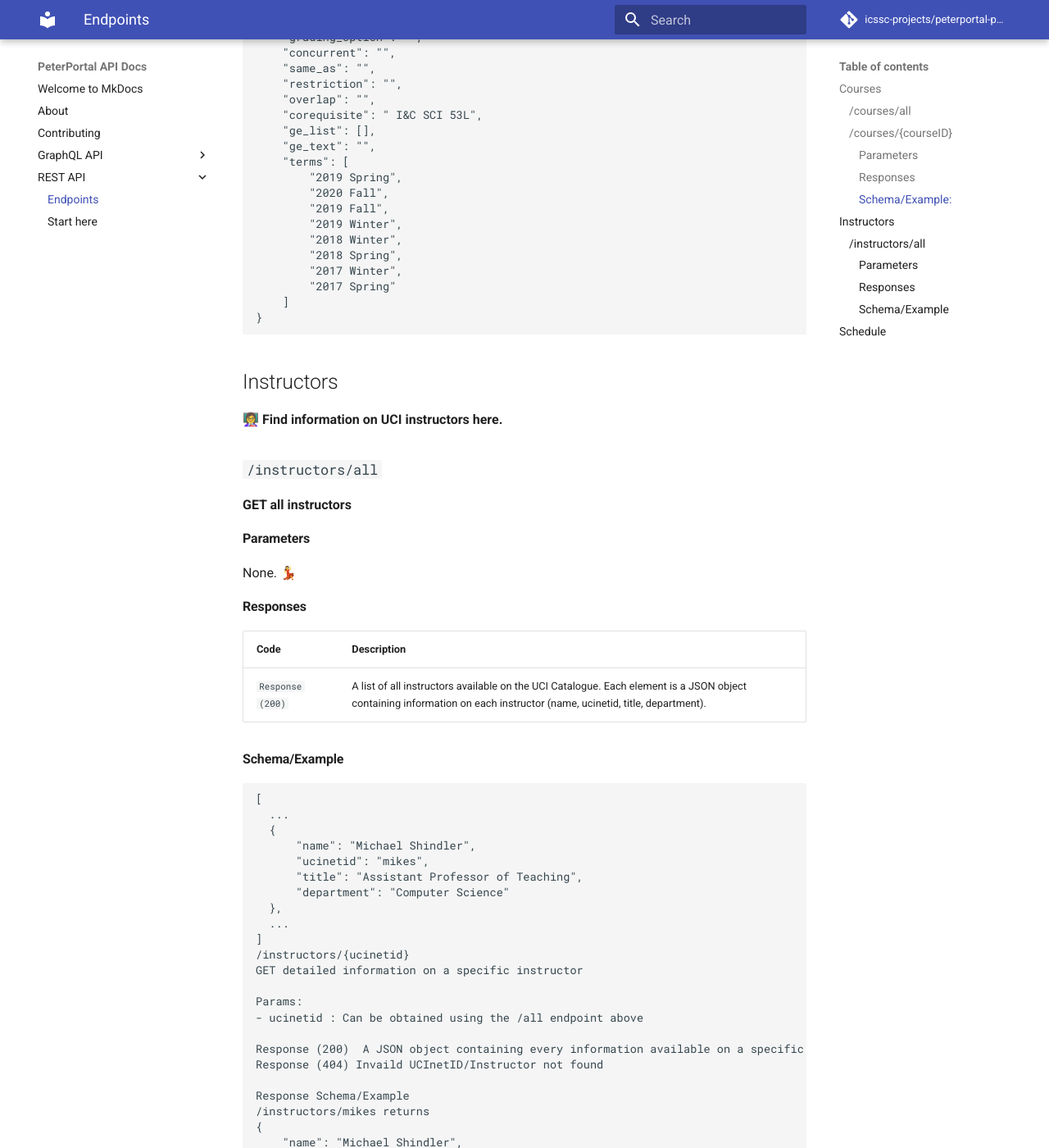
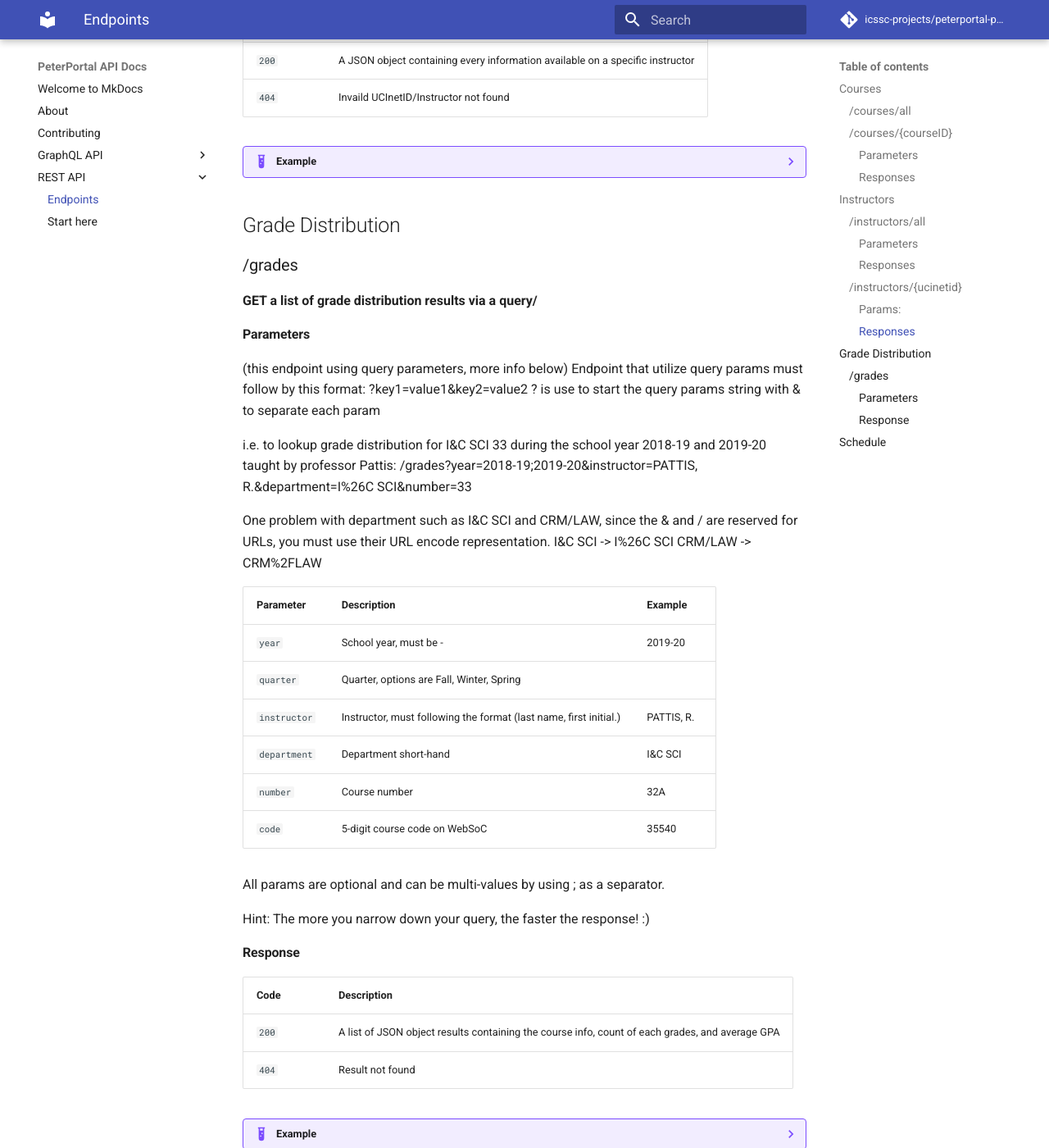
Before and after one commit to icssc/peterportal-public-api, an MkDocs documentation site: the page built from docs/REST-API/endpoints.md, in a window 1280 px wide and 1400 px high, scrolled down 1877 px. Shown: the whole window at 82% size. Built offline with MkDocs 1.6.1 and Material for MkDocs 9.7.7, drawn with Linux system fonts in a browser that asks for light colours; comment, search, counter and statistics services are not loaded; some of the changed text lies outside the part shown.

Commit message:
EXAMPLES AND TABLES COOLNESS

````diff
--- a/docs/REST-API/endpoints.md
+++ b/docs/REST-API/endpoints.md
@@ -11,18 +11,21 @@
 Response (200)  A list of all courses available on the UCI Catalogue. Each element is a JSON object containing information on each course (department, number, title, and description).
 
 Response Schema/Example
-```
-[
-  ...
-  {
-    "department": "I&C SCI",
-    "number": "51",
-    "title": "Introductory Computer Organization",
-    "description": "Multilevel view of system hardware and software..."
-  },
-  ...
-]
-```
+
+??? example
+
+    ``` JSON
+    [
+      ...
+      {
+        "department": "I&C SCI",
+        "number": "51",
+        "title": "Introductory Computer Organization",
+        "description": "Multilevel view of system hardware and software..."
+      },
+      ...
+    ]
+    ```
 
 ### `/courses/{courseID}`
 
@@ -42,67 +45,64 @@
 | `404` | Invaild ID/Course not found |
 
 
+??? example
 
+    `/courses/I&CSCI53` returns
 
-
-#### Schema/Example:
-
-`/courses/I&CSCI53` returns
-
-```
-{
-    "id": "I&C SCI 53",
-    "department": "I&C SCI",
-    "number": "53",
-    "school": "Donald Bren School of Information and Computer Sciences",
-    "title": "Principles in System Design",
-    "course_level": "Lower Division (1-99)",
-    "department_alias": [
-        "ICS"
-    ],
-    "units": [
-        4,
-        4
-    ],
-    "description": "Introduces basic principles of system software...",
-    "department_name": "Information and Computer Science",
-    "professor_history": [
-        "iharris",
-        "klefstad",
-        "jwongma"
-    ],
-    "prerequisite_tree": "{\"AND\":[\"I&C SCI 51\"]}",
-    "prerequisite_list": [
-        "I&C SCI 51"
-    ],
-    "prerequisite_text": "I&C SCI 51",
-    "dependencies": [
-        "COMPSCI 122C",
-        "COMPSCI 131",
-        "COMPSCI 222",
-        "I&C SCI 53L"
-    ],
-    "repeatability": "",
-    "grading_option": "",
-    "concurrent": "",
-    "same_as": "",
-    "restriction": "",
-    "overlap": "",
-    "corequisite": " I&C SCI 53L",
-    "ge_list": [],
-    "ge_text": "",
-    "terms": [
-        "2019 Spring",
-        "2020 Fall",
-        "2019 Fall",
-        "2019 Winter",
-        "2018 Winter",
-        "2018 Spring",
-        "2017 Winter",
-        "2017 Spring"
-    ]
-}
-```
+    ``` JSON
+    {
+        "id": "I&C SCI 53",
+        "department": "I&C SCI",
+        "number": "53",
+        "school": "Donald Bren School of Information and Computer Sciences",
+        "title": "Principles in System Design",
+        "course_level": "Lower Division (1-99)",
+        "department_alias": [
+            "ICS"
+        ],
+        "units": [
+            4,
+            4
+        ],
+        "description": "Introduces basic principles of system software...",
+        "department_name": "Information and Computer Science",
+        "professor_history": [
+            "iharris",
+            "klefstad",
+            "jwongma"
+        ],
+        "prerequisite_tree": "{\"AND\":[\"I&C SCI 51\"]}",
+        "prerequisite_list": [
+            "I&C SCI 51"
+        ],
+        "prerequisite_text": "I&C SCI 51",
+        "dependencies": [
+            "COMPSCI 122C",
+            "COMPSCI 131",
+            "COMPSCI 222",
+            "I&C SCI 53L"
+        ],
+        "repeatability": "",
+        "grading_option": "",
+        "concurrent": "",
+        "same_as": "",
+        "restriction": "",
+        "overlap": "",
+        "corequisite": " I&C SCI 53L",
+        "ge_list": [],
+        "ge_text": "",
+        "terms": [
+            "2019 Spring",
+            "2020 Fall",
+            "2019 Fall",
+            "2019 Winter",
+            "2018 Winter",
+            "2018 Spring",
+            "2017 Winter",
+            "2017 Spring"
+        ]
+    }
+    ```
 
 ## Instructors
 
@@ -119,76 +119,81 @@
 #### Responses
 | Code | Description |
 |------|-------------|
-| `Response (200)` | A list of all instructors available on the UCI Catalogue. Each element is a JSON object containing information on each instructor (name, ucinetid, title, department). |
+| `200` | A list of all instructors available on the UCI Catalogue. Each element is a JSON object containing information on each instructor (name, ucinetid, title, department). |
 
-#### Schema/Example
+??? example
 
-```
-[
-  ...
-  {
-      "name": "Michael Shindler",
-      "ucinetid": "mikes",
-      "title": "Assistant Professor of Teaching",
-      "department": "Computer Science"
-  },
-  ...
-]
-/instructors/{ucinetid}
-GET detailed information on a specific instructor
+    ``` JSON
+    [
+      ...
+      {
+          "name": "Michael Shindler",
+          "ucinetid": "mikes",
+          "title": "Assistant Professor of Teaching",
+          "department": "Computer Science"
+      },
+      ...
+    ]
+    ```
 
-Params:
-- ucinetid : Can be obtained using the /all endpoint above
+### /instructors/{ucinetid}
 
-Response (200)  A JSON object containing every information available on a specific instructor.
-Response (404) Invaild UCInetID/Instructor not found
+**GET detailed information on a specific instructor**
 
-Response Schema/Example
-/instructors/mikes returns
-{
-    "name": "Michael Shindler",
-    "ucinetid": "mikes",
-    "phone": "",
-    "title": "Assistant Professor of Teaching",
-    "department": "Computer Science",
-    "schools": [
-        "Donald Bren School of Information and Computer Sciences"
-    ],
-    "related_departments": [
-        "COMPSCI",
-        "IN4MATX",
-        "I&C SCI",
-        "SWE",
-        "STATS"
-    ],
-    "course_history": [
-        "COMPSCI 199",
-        "COMPSCI H198",
-        "I&C SCI 46",
-        "COMPSCI 167",
-        "COMPSCI 161",
-        "COMPSCI 269S",
-        "COMPSCI 260P",
-        "COMPSCI 162"
-    ]
-}
-====================================================
-Grade Distribution
+#### Params:
 
-/grades
-GET a list of grade distribution results via a query
+| Parameter | Description | Example |
+| `ucinetid` | Can be obtained using the /all endpoint above |  |
 
-Query Params: (this endpoint using query parameters, more info below)
-- year : School year, must be in the following this format 2019-20
-- quarter : Quarter, options are Fall | Winter | Spring | Fall
-- instructor : Instructor, must following the format (last name, first initial.) i.e PATTIS, R.
-- department : Department short-hand, i.e. I&C SCI
-- number : Course number, i.e. 32A
-- code : 5-digit course code on WebSoC, i.e. 35540
-All params are optional and can be multi-values by using ; as a separator.
+#### Responses
 
-Hint: The more you narrow down your query, the faster the response! :)
+| Code | Description |
+|------|-------------|
+| `200` | A JSON object containing every information available on a specific instructor |
+| `404` | Invaild UCInetID/Instructor not found |
 
+??? example
+
+    `/instructors/mikes` returns
+
+    ``` JSON
+    {
+        "name": "Michael Shindler",
+        "ucinetid": "mikes",
+        "phone": "",
+        "title": "Assistant Professor of Teaching",
+        "department": "Computer Science",
+        "schools": [
+            "Donald Bren School of Information and Computer Sciences"
+        ],
+        "related_departments": [
+            "COMPSCI",
+            "IN4MATX",
+            "I&C SCI",
+            "SWE",
+            "STATS"
+        ],
+        "course_history": [
+            "COMPSCI 199",
+            "COMPSCI H198",
+            "I&C SCI 46",
+            "COMPSCI 167",
+            "COMPSCI 161",
+            "COMPSCI 269S",
+            "COMPSCI 260P",
+            "COMPSCI 162"
+        ]
+    }
+    ```
+
+## Grade Distribution
+
+### /grades
+**GET a list of grade distribution results via a query/**
+
+#### Parameters
+
+(this endpoint using query parameters, more info below)
 Endpoint that utilize query params must follow by this format:
 ?key1=value1&key2=value2
 ? is use to start the query params string with &  to separate each param
@@ -199,53 +204,74 @@
 One problem with department such as I&C SCI and CRM/LAW, since the & and  / are reserved for URLs, you must use their URL encode representation.
 I&C SCI -> I%26C SCI
 CRM/LAW -> CRM%2FLAW
-mars10/18/2020
-Response (200)  A list of JSON object results containing the course info, count of each grades, and average GPA.
-Response (404) Result not found
 
-Response Schema/Example
-/grades?year=2018-19;2019-20&instructor=PATTIS, R.&department=I%26C SCI&quarter=Fall&number=33 returns
-[
-    {
-        "year": "2018-19",
-        "quarter": "Fall",
-        "department": "I&C SCI",
-        "number": "33",
-        "code": "36620",
-        "section": "A",
-        "instructor": "PATTIS, R.",
-        "type": "LEC",
-        "a_count": 125,
-        "b_count": 72,
-        "c_count": 31,
-        "d_count": 16,
-        "f_count": 33,
-        "p_count": 1,
-        "np_count": 0,
-        "w_count": 1,
-        "average_gpa": 2.84
-    },
-    {
-        "year": "2019-20",
-        "quarter": "Fall",
-        "department": "I&C SCI",
-        "number": "33",
-        "code": "35500",
-        "section": "A",
-        "instructor": "PATTIS, R.",
-        "type": "LEC",
-        "a_count": 132,
-        "b_count": 83,
-        "c_count": 41,
-        "d_count": 18,
-        "f_count": 36,
-        "p_count": 0,
-        "np_count": 3,
-        "w_count": 1,
-        "average_gpa": 2.8
-    }
-]
-```
+
+| Parameter | Description | Example |
+|-----------|-------------|---------|
+| `year` | School year, must be <START_YEAR>-<END_YEAR> | 2019-20 |
+| `quarter` | Quarter, options are Fall, Winter, Spring |  |
+| `instructor` | Instructor, must following the format (last name, first initial.) |  PATTIS, R. |
+| `department` | Department short-hand | I&C SCI |
+| `number` | Course number | 32A |
+|  `code` | 5-digit course code on WebSoC | 35540 |
+
+All params are optional and can be multi-values by using ; as a separator.
+
+Hint: The more you narrow down your query, the faster the response! :)
+
+#### Response
+
+| Code | Description |
+|------|-------------|
+| `200` | A list of JSON object results containing the course info, count of each grades, and average GPA |
+| `404` | Result not found|
+
+??? example
+
+    `/grades?year=2018-19;2019-20&instructor=PATTIS, R.&department=I%26C SCI&quarter=Fall&number=33` returns
+
+    ``` JSON
+    [
+        {
+            "year": "2018-19",
+            "quarter": "Fall",
+            "department": "I&C SCI",
+            "number": "33",
+            "code": "36620",
+            "section": "A",
+            "instructor": "PATTIS, R.",
+            "type": "LEC",
+            "a_count": 125,
+            "b_count": 72,
+            "c_count": 31,
+            "d_count": 16,
+            "f_count": 33,
+            "p_count": 1,
+            "np_count": 0,
+            "w_count": 1,
+            "average_gpa": 2.84
+        },
+        {
+            "year": "2019-20",
+            "quarter": "Fall",
+            "department": "I&C SCI",
+            "number": "33",
+            "code": "35500",
+            "section": "A",
+            "instructor": "PATTIS, R.",
+            "type": "LEC",
+            "a_count": 132,
+            "b_count": 83,
+            "c_count": 41,
+            "d_count": 18,
+            "f_count": 36,
+            "p_count": 0,
+            "np_count": 3,
+            "w_count": 1,
+            "average_gpa": 2.8
+        }
+    ]
+    ```
 
 ## Schedule
 
````
